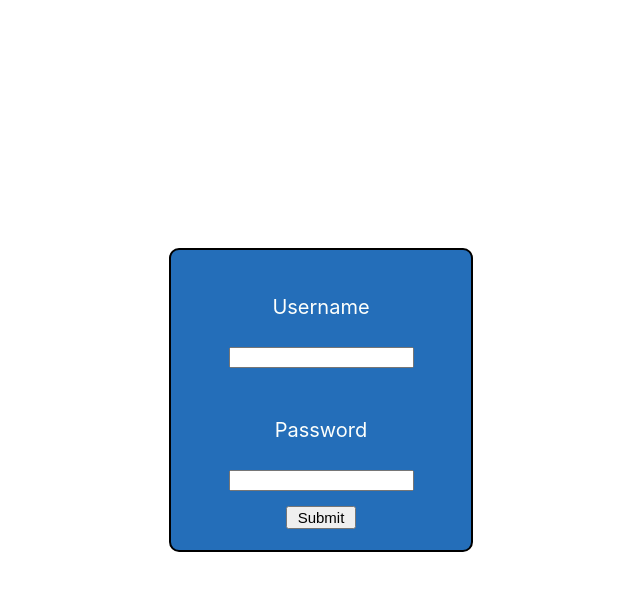
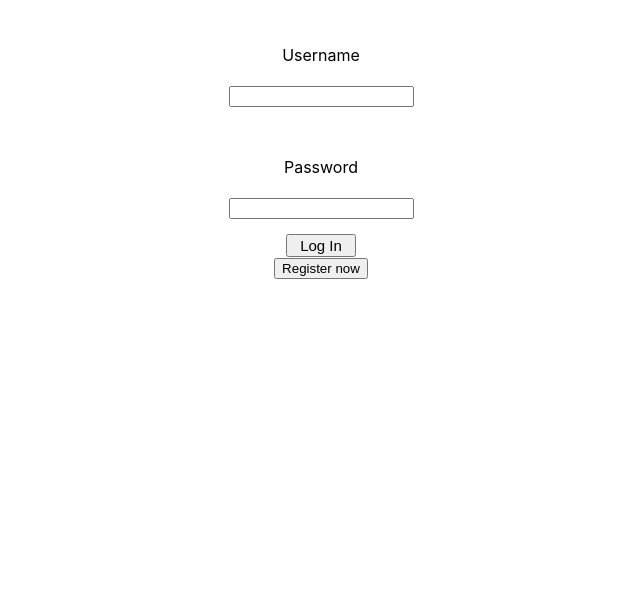
Before and after one commit to fjsandoval11/manga-tracker, a React (Create React App) app: page / in a window 1280 px wide. Shown: the top 590 px of the page, without its empty margins (319-959 px from the left). Built offline with nearby package versions, Linux system fonts and the light colour scheme.

Commit message:
added links to register and log in

```diff
--- a/src/App.js
+++ b/src/App.js
@@ -1,11 +1,22 @@
 import logo from './logo.svg';
 import Register from './Components/Register';
+import LogIn from './Components/LogIn';
 import './App.css';
+import { BrowserRouter as Router, Routes, Route } from 'react-router-dom';
 
 function App() {
   return (
     <div className="App">
-     <Register />
+      <Router>
+        <Routes>
+
+          <Route path='/' element={<LogIn />} />
+          <Route path='/login' element={<LogIn />} />
+          <Route path='/register' element={<Register />} />
+
+        </Routes>
+
+      </Router>
     </div>
   );
 }
--- a/src/Components/LogIn.jsx
+++ b/src/Components/LogIn.jsx
@@ -1,4 +1,6 @@
 import React, {useState} from 'react'
+import { Link } from 'react-router-dom';
+
 
 const LogIn = () => {
 
@@ -7,7 +9,7 @@ const LogIn = () => {
 
     const submit = (e) => {
         e.preventDefault()
-        console.log(usernameReg, passwordReg)
+        console.log(usernameLog, passwordLog)
     }
 
   return (
@@ -15,15 +17,19 @@ const LogIn = () => {
          <form className='logForm'>
             <label className='labelUser'>Username</label>
             <br />
-            <input className='inputs' onChange={(e)=>{setUsernameReg(e.target.value)}}></input>
+            <input className='inputs' onChange={(e)=>{setUsernameLog(e.target.value)}}></input>
             <br />
             <label className='labelPass'>Password</label>
             <br />
-            <input className='inputs' type='password' onChange={(e)=>{setPasswordReg(e.target.value)}}></input>
+            <input className='inputs' type='password' onChange={(e)=>{setPasswordLog(e.target.value)}}></input>
 
             <br />
             <button className='button' onClick={submit}>Log In</button>
         </form>
+
+        <Link to='/register'>
+            <button> Register now</button>
+        </Link>
 
     </div>
   )
--- a/src/Components/Register.jsx
+++ b/src/Components/Register.jsx
@@ -1,4 +1,5 @@
 import React, {useState} from 'react'
+import { Link } from 'react-router-dom'
 import '../Style/Register.css'
 
 const Register = () => {
@@ -23,8 +24,11 @@ const Register = () => {
             <input className='inputs' type='password' onChange={(e)=>{setPasswordReg(e.target.value)}}></input>
 
             <br />
-            <button className='button' onClick={submit}>Submit</button>
+            <button className='button' onClick={submit}>Register</button>
         </form>
+        <Link to='/login'>
+            <button> Already have an account? Sign in</button>
+        </Link>
     </div>
   )
 }
```
Also changed, not shown: src/Style/Register.css (line endings or trailing spaces).
